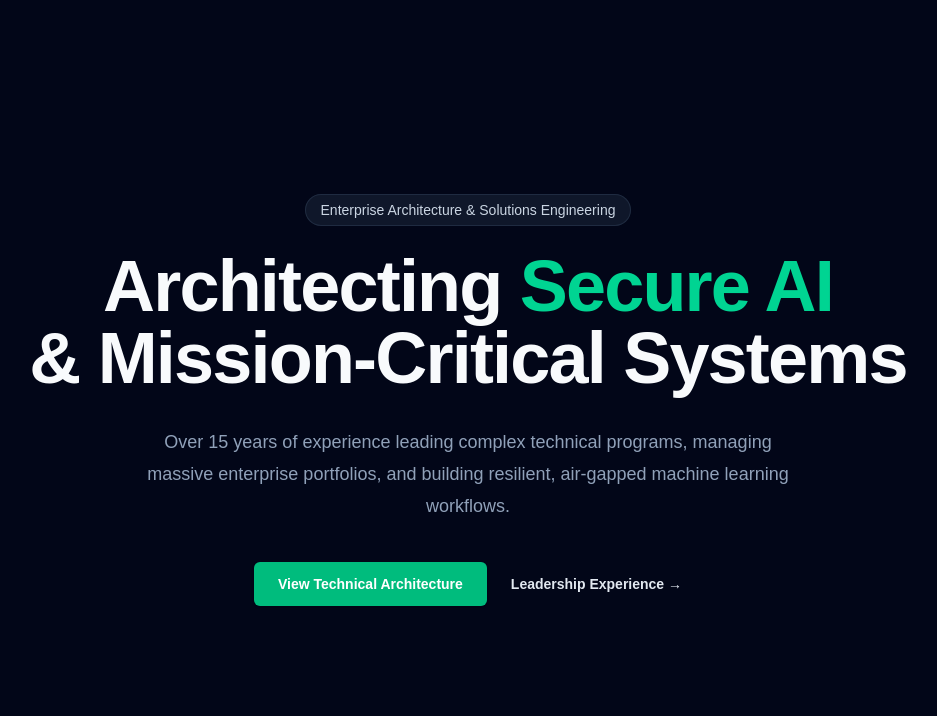
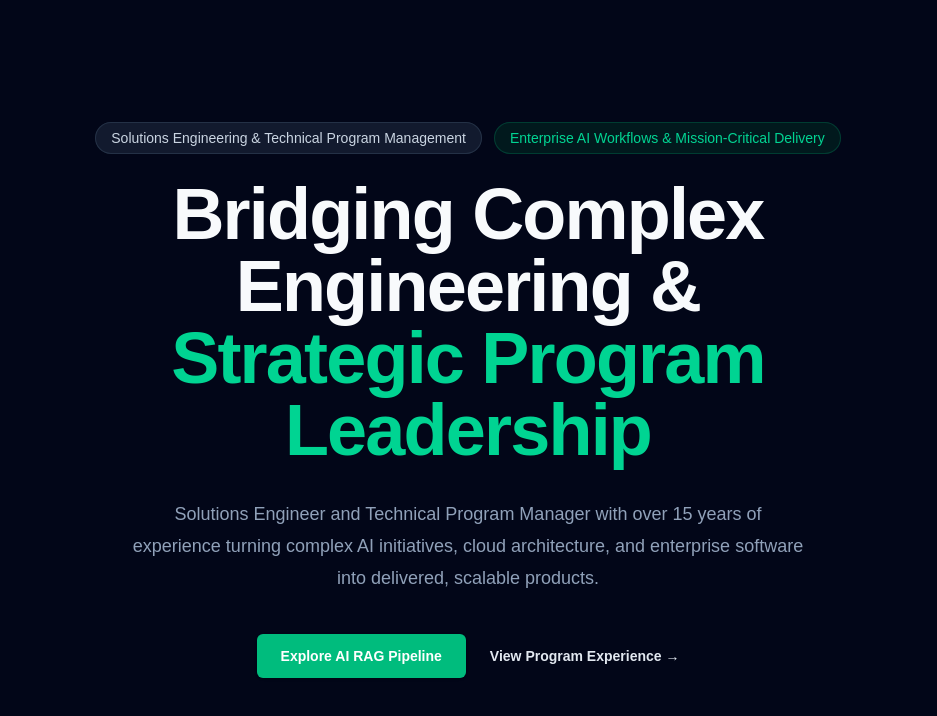
Before and after one commit to nfranklin77/tpm-portfolio, a Next.js app: page / in a window 1280 px wide. Shown: the top 716 px of the page, without its empty margins (172-1109 px from the left). Built offline with nearby package versions, Linux system fonts and the light colour scheme.

Commit message:
refactor: reposition as TPM / Solutions Engineer

```diff
--- a/app/layout.tsx
+++ b/app/layout.tsx
@@ -13,8 +13,8 @@ const geistMono = Geist_Mono({
 });
 
 export const metadata: Metadata = {
-  title: "Create Next App",
-  description: "Generated by create next app",
+  title: "Nickolas Franklin | Technical Program Manager & Solutions Engineer",
+  description: "Technical portfolio showcasing AI program management, solutions engineering, and enterprise software delivery across commercial and mission-critical environments.",
 };
 
 export default function RootLayout({ children }: LayoutProps<"/">) {
--- a/app/page.tsx
+++ b/app/page.tsx
@@ -5,22 +5,25 @@ export default function Home() {
     <main className="flex min-h-screen flex-col items-center justify-center bg-slate-950 px-6 py-24 text-slate-50 sm:px-12">
       <div className="mx-auto max-w-4xl text-center">
 
-        {/* Eyebrow Label */}
-        <div className="mb-6 flex justify-center">
-          <span className="rounded-full bg-slate-800/50 px-4 py-1.5 text-sm font-medium text-slate-300 ring-1 ring-inset ring-slate-700/50">
-            Enterprise Architecture & Solutions Engineering
+        {/* Eyebrow Badges */}
+        <div className="mb-6 flex flex-wrap justify-center gap-3">
+          <span className="rounded-full bg-slate-800/60 px-4 py-1.5 text-sm font-medium text-slate-300 ring-1 ring-inset ring-slate-700/60">
+            Solutions Engineering & Technical Program Management
+          </span>
+          <span className="rounded-full bg-emerald-950/50 px-4 py-1.5 text-sm font-medium text-emerald-400 ring-1 ring-inset ring-emerald-800/50">
+            Enterprise AI Workflows & Mission-Critical Delivery
           </span>
         </div>
 
         {/* Main Headline */}
-        <h1 className="text-5xl font-extrabold tracking-tight sm:text-7xl">
-          Architecting <span className="text-emerald-400">Secure AI</span> <br className="hidden sm:block" />
-          & Mission-Critical Systems
+        <h1 className="text-4xl font-extrabold tracking-tight sm:text-6xl lg:text-7xl">
+          Bridging Complex Engineering & <br className="hidden sm:block" />
+          <span className="text-emerald-400">Strategic Program Leadership</span>
         </h1>
 
         {/* Executive Summary */}
         <p className="mx-auto mt-8 max-w-2xl text-lg leading-8 text-slate-400">
-          Over 15 years of experience leading complex technical programs, managing massive enterprise portfolios, and building resilient, air-gapped machine learning workflows.
+          Solutions Engineer and Technical Program Manager with over 15 years of experience turning complex AI initiatives, cloud architecture, and enterprise software into delivered, scalable products.
         </p>
 
         {/* Call to Action Buttons */}
@@ -29,13 +32,13 @@ export default function Home() {
             href="#projects"
             className="rounded-md bg-emerald-500 px-6 py-3 text-sm font-semibold text-white shadow-sm hover:bg-emerald-400 focus-visible:outline focus-visible:outline-2 focus-visible:outline-offset-2 focus-visible:outline-emerald-500 transition-colors"
           >
-            View Technical Architecture
+            Explore AI RAG Pipeline
           </Link>
           <Link
             href="#experience"
             className="text-sm font-semibold leading-6 text-slate-200 hover:text-white transition-colors"
           >
-            Leadership Experience <span aria-hidden="true">→</span>
+            View Program Experience <span aria-hidden="true">→</span>
           </Link>
         </div>
       </div>
```
